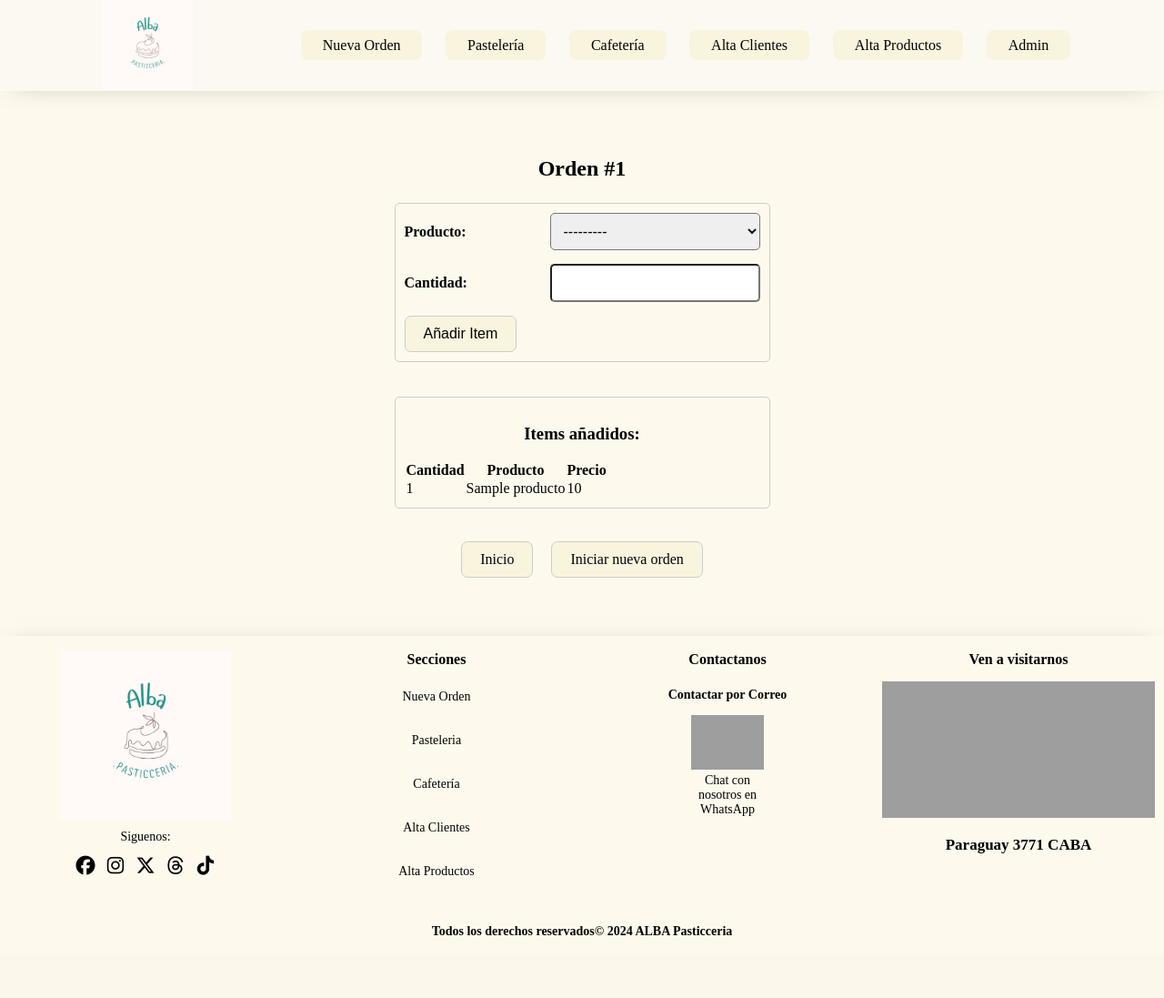
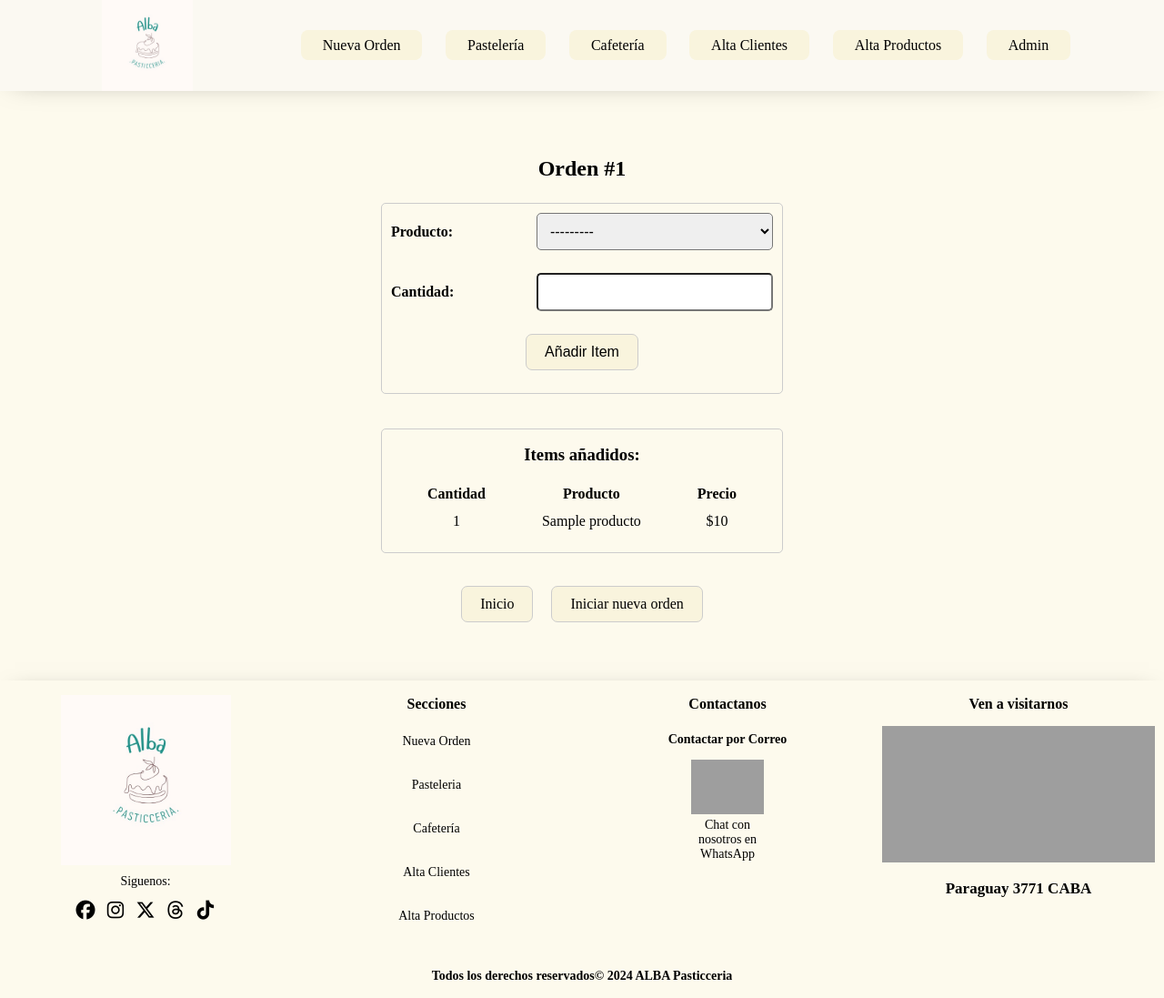
Before and after one commit to emantho/alba_pasticceria, a Django app: page /anadir_orden_items/1/ in a window 1280 px wide. Shown: the whole page at 91% size. Before the commit the page ends 1028 px from the top, so only its background shows below. Run offline with Django 5.2, Linux system fonts and the light colour scheme; tables that the repository leaves empty hold one stand-in row (values such as "Sample post"); some libraries are stand-ins or nearby versions; grey boxes are pictures that could not be loaded.

Commit message:
Centrado boton de Form; centrado y separacion de columnas de items

```diff
--- a/Alba/pasticceria/static/pasticceria/css/anadir_orden_items.css
+++ b/Alba/pasticceria/static/pasticceria/css/anadir_orden_items.css
@@ -40,28 +40,35 @@ h2, h3, p {
     color: red;
 }
 
-form fieldset {
+.form fieldset {
+    display: flex;
+    flex-direction: column;
+    justify-content: center;
+    justify-items: center;
     border: 1px solid #ccc;
     border-radius: 5px;
     padding: 10px;
     margin-bottom: 20px;
 }
 
-form fieldset legend {
+.form fieldset legend {
     font-size: 1.2em;
     font-weight: bold;
 }
 
-form button[type="submit"] {
+.form button[type="submit"] {
     background-color: var(--clr-navButton);
     border: 1px solid #ccc;
     padding: 10px 20px;
     font-size: 16px;
     border-radius: 7px;
     cursor: pointer;
+    margin: 0 auto 15px auto;
 }
 
 .items-anadidos {
+    display: flex;
+    flex-direction: column;
     border: 1px solid #ccc;
     border-radius: 5px;
     padding: 10px;
@@ -69,11 +76,24 @@ form button[type="submit"] {
 }
 
 .items-anadidos h3 {
-    margin: 1em auto;
+    margin: 0.4em auto;
     text-align: center;
 }
 
+.item-anadidos-table {
+    box-sizing: content-box;
+    /* width: 80%; */
+    display: flex;
+    /* justify-content: space-evenly; */
+    margin: auto;
+    padding: 0.5em;
+    /* border: 1px solid #ccc; */
+}
 
+.item-anadidos-table td, th {
+    text-align: center;
+    padding: 5px 30px;
+}
 
 .botones {
     display: flex;
--- a/Alba/pasticceria/templates/pasticceria/anadir_orden_items.html
+++ b/Alba/pasticceria/templates/pasticceria/anadir_orden_items.html
@@ -36,7 +36,7 @@
     <div class="items-anadidos">
         <h3>Items añadidos:</h3>
 
-        <div class="item-anadidos-list">
+        <div class="item-anadidos-table">
             <table class="table">
                 <tr>
                     <th>Cantidad</th>
@@ -47,7 +47,7 @@
                 <tr>
                     <td>{{ item.cantidad }}</td>
                     <td>{{ item.producto.nombre }}</td>
-                    <td>{{ item.producto.precio }}</td>
+                    <td>${{ item.producto.precio }}</td>
                 </tr>
                 {% endfor %}
 
@@ -62,7 +62,7 @@
     </div>
 
     <div class="botones">
-        <a href="{% url 'crear_orden' %}">Inicio</a>
+        <a href="{% url 'index' %}">Inicio</a>
         <a href="{% url 'crear_orden' %}">Iniciar nueva orden</a>
     </div>
 </div>
```
